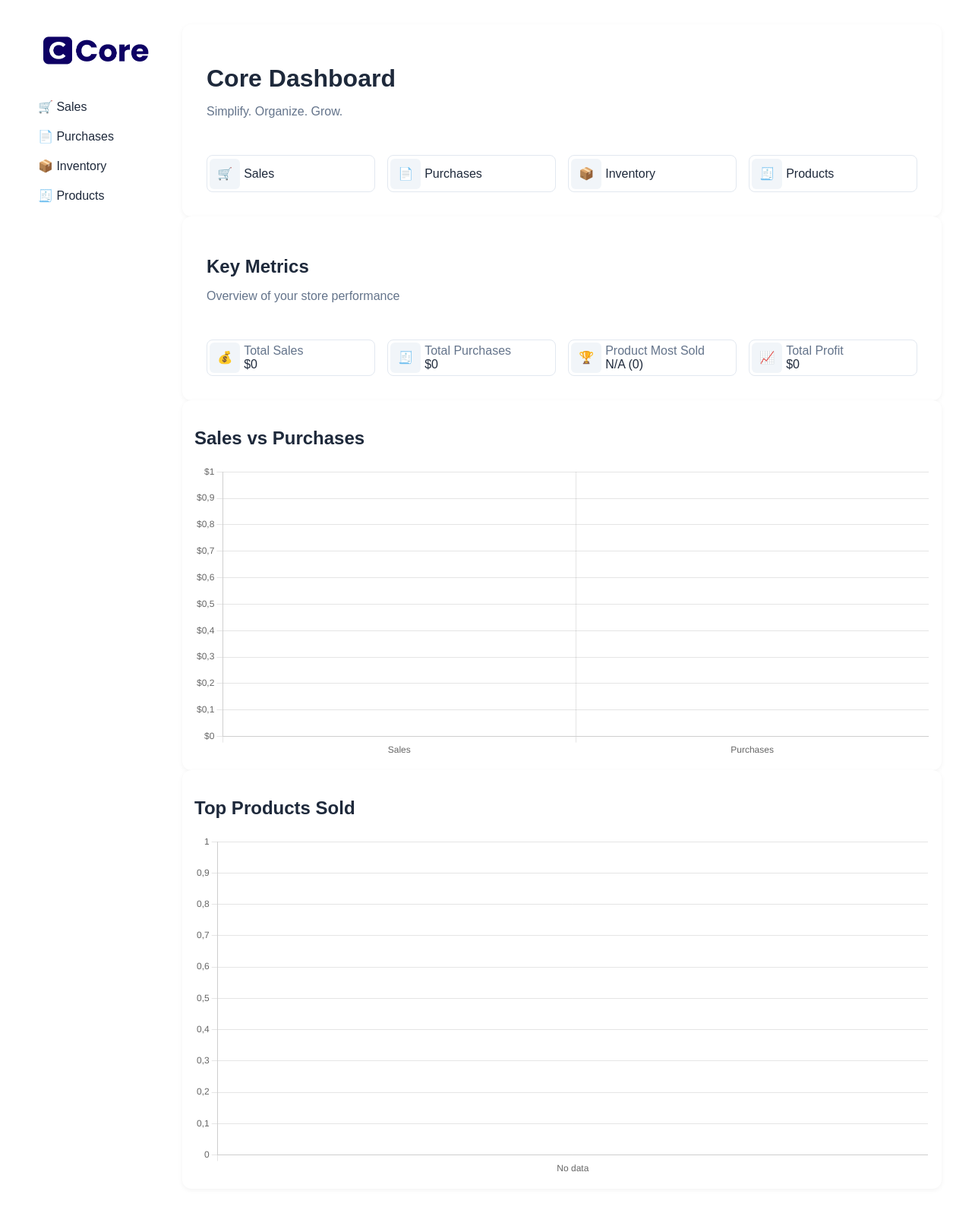
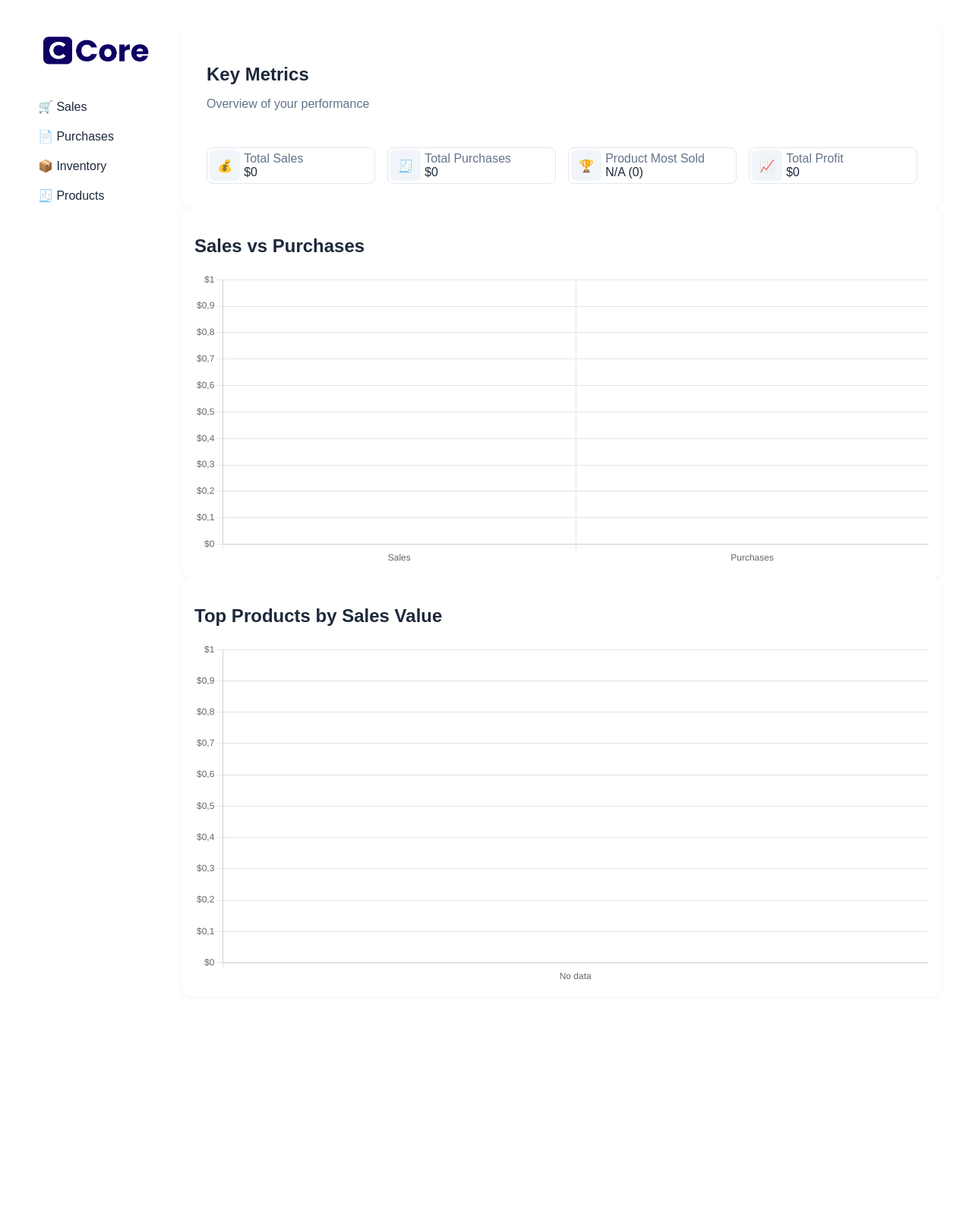
Before and after one commit to CaioHentz/Core, a Django app: page / in a window 1280 px wide. Shown: the whole page at 76% size. After the commit the page ends 1290 px from the top, so only its background shows below. Run offline with Django 5.2, Linux system fonts and the light colour scheme; data that the repository does not hold is empty.

Commit message:
change: adjusted top sold products graphic

```diff
--- a/galeria/views.py
+++ b/galeria/views.py
@@ -18,9 +18,12 @@ def index(request):
 
     # Aggregate quantities sold per product
     sold_qty_map = defaultdict(Decimal)
+    sold_value_map = defaultdict(Decimal)
     for s in sales_qs:
         try:
-            sold_qty_map[s.product] += (s.quantity or Decimal("0"))
+            qty = (s.quantity or Decimal("0"))
+            sold_qty_map[s.product] += qty
+            sold_value_map[s.product] += (qty * (s.price or Decimal("0")))
         except Exception:
             pass
 
@@ -29,10 +32,10 @@ def index(request):
     else:
         most_sold_name, most_sold_qty = "N/A", Decimal("0")
 
-    # Chart data: Top 5 sold products by quantity
-    top_sorted = sorted(sold_qty_map.items(), key=lambda kv: kv[1], reverse=True)[:5]
+    # Chart data: Top 5 products by value sold
+    top_sorted = sorted(sold_value_map.items(), key=lambda kv: kv[1], reverse=True)[:5]
     top_labels = [name for name, _ in top_sorted]
-    top_data = [float(q) for _, q in top_sorted]
+    top_data = [float(v) for _, v in top_sorted]
 
     # Chart data: Totals (sales vs purchases)
     totals_labels = ["Sales", "Purchases"]
--- a/templates/galeria/index.html
+++ b/templates/galeria/index.html
@@ -33,44 +33,13 @@
 
     <main>
       <!-- Quick actions -->
-      <div class="card">
-        <div class="card-header card-header-flex">
-            <h1 class="card-header-main">Core Dashboard</h1>
-            <p class="text-muted">Simplify. Organize. Grow.</p>
-        </div>
-        <div class="actions">
-          <a href="{% url 'sales' %}" class="anchor">
-            <div class="action-card">
-              <div class="action-icon">🛒</div>
-              <div>Sales</div>
-            </div>
-          </a>
-          <a href="{% url 'purchase' %}" class="anchor">
-            <div class="action-card">
-              <div class="action-icon">📄</div>
-              <div>Purchases</div>
-            </div>
-          </a>
-          <a href="{% url 'inventory' %}" class="anchor">
-            <div class="action-card">
-              <div class="action-icon">📦</div>
-              <div>Inventory</div>
-            </div>
-          </a>
-          <a href="{% url 'products' %}" class="anchor">
-            <div class="action-card">
-              <div class="action-icon">🧾</div>
-              <div>Products</div>
-            </div>
-          </a>
-        </div>
-      </div>
+
 
       <!-- KPI metrics -->
       <div class="card">
         <div class="card-header card-header-flex">
           <h2 class="card-header-main">Key Metrics</h2>
-          <p class="text-muted">Overview of your store performance</p>
+          <p class="text-muted">Overview of your performance</p>
         </div>
         <div class="actions">
           <div class="action-card">
@@ -121,7 +90,7 @@
 
       <div class="card">
         <div class="card-header">
-          <h2>Top Products Sold</h2>
+          <h2>Top Products by Sales Value</h2>
         </div>
         <div class="card-body">
           <canvas id="topProductsChart" height="140"></canvas>
@@ -212,7 +181,7 @@
         data: {
           labels: topLabelsFinal,
           datasets: [{
-            label: 'Quantity Sold',
+            label: 'Sales Value',
             data: topDataFinal,
           backgroundColor: '#2196F3'
           }]
@@ -226,7 +195,7 @@
               callbacks: {
                 label: function(ctx) {
                   const val = (ctx.parsed && typeof ctx.parsed.y !== 'undefined') ? ctx.parsed.y : ctx.raw;
-                  return ctx.dataset.label + ': ' + fmt(val);
+                  return ctx.dataset.label + ': ' + fmtCurrency(val);
                 }
               }
             }
@@ -235,7 +204,7 @@
             y: {
               beginAtZero: true,
               ticks: {
-                callback: function(value) { return fmt(value); }
+                callback: function(value) { return fmtCurrency(value); }
               }
             }
           }
```
